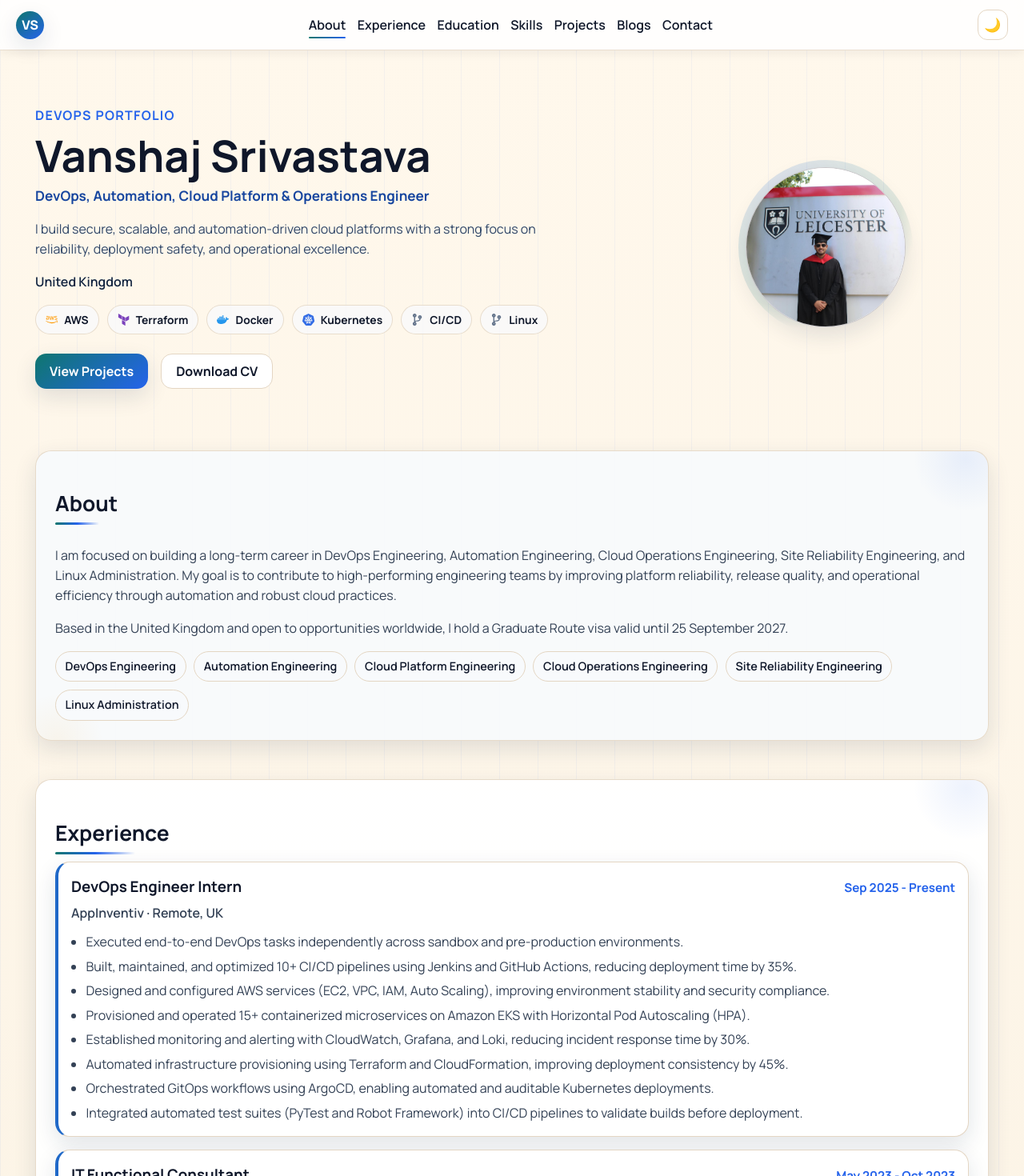
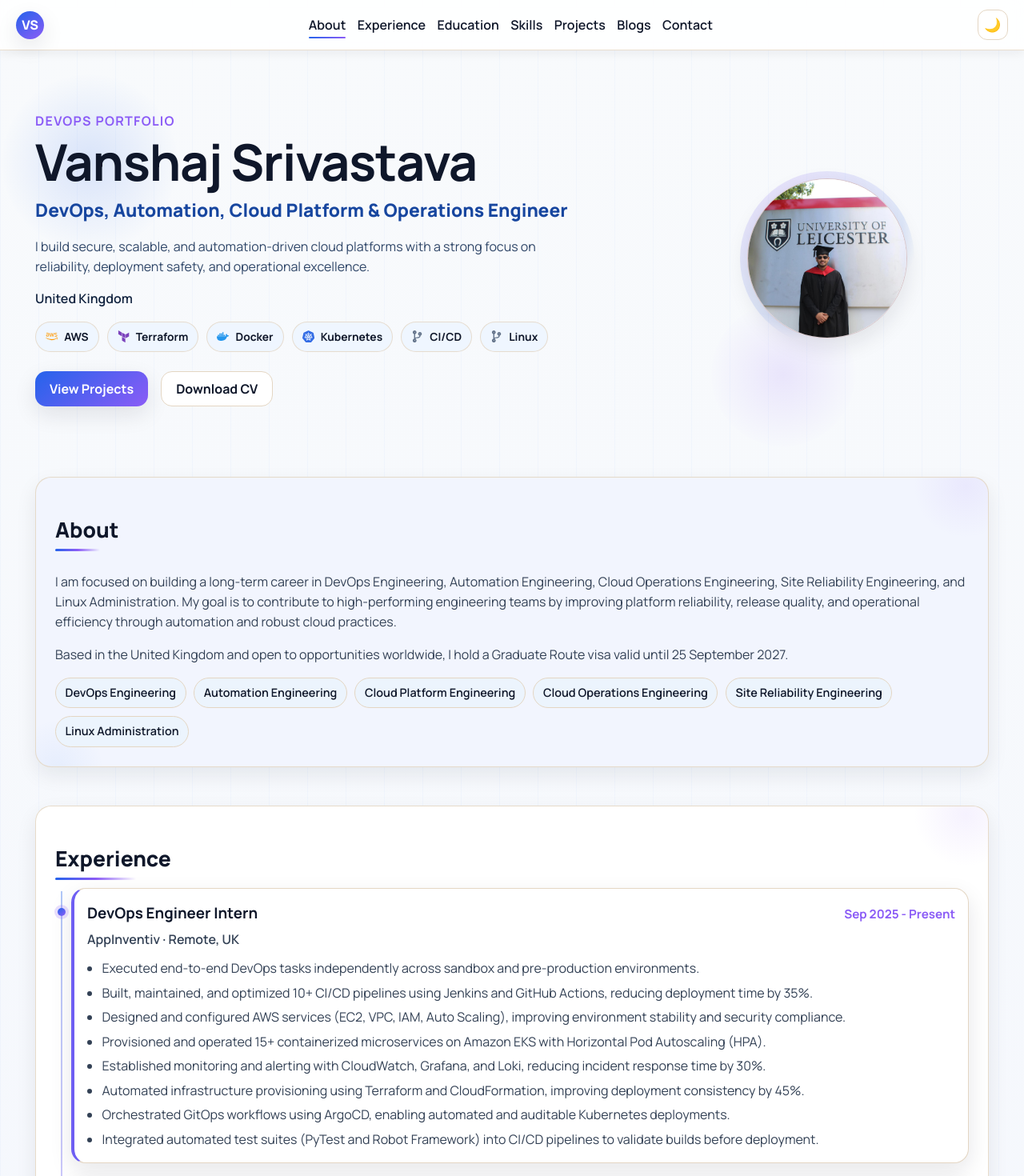
Before and after one commit to Vanshajsrivastava/react-frontend, a React (Create React App) app: page / in a window 1280 px wide. Shown: the top 1470 px of the page at 80% size. Built offline with nearby package versions, Linux system fonts and the light colour scheme.

Commit message:
Refine premium portfolio UI styling and section visual hierarchy

```diff
--- a/src/App.css
+++ b/src/App.css
@@ -11,11 +11,11 @@
   --text: #0f172a;
   --muted: #334155;
   --border: #e4d6c3;
-  --accent: #0f766e;
-  --accent-2: #2563eb;
-  --accent-3: #f59e0b;
-  --ring: rgba(37, 99, 235, 0.22);
-  --shadow: 0 10px 28px rgba(20, 39, 77, 0.12);
+  --accent: #2563eb;
+  --accent-2: #8b5cf6;
+  --accent-3: #3b82f6;
+  --ring: rgba(59, 130, 246, 0.26);
+  --shadow: 0 10px 28px rgba(15, 23, 42, 0.1);
 }
 
 :root[data-theme="dark"] {
@@ -48,16 +48,16 @@ body {
 
 :root:not([data-theme="dark"]) body {
   background-image:
-    radial-gradient(980px 420px at 10% -8%, rgba(37, 99, 235, 0.14), transparent 62%),
-    radial-gradient(860px 390px at 94% -10%, rgba(245, 158, 11, 0.16), transparent 61%),
+    radial-gradient(980px 420px at 10% -8%, rgba(59, 130, 246, 0.1), transparent 62%),
+    radial-gradient(860px 390px at 94% -10%, rgba(139, 92, 246, 0.1), transparent 61%),
     repeating-linear-gradient(
       90deg,
-      rgba(37, 99, 235, 0.05) 0,
-      rgba(37, 99, 235, 0.05) 1px,
+      rgba(59, 130, 246, 0.035) 0,
+      rgba(59, 130, 246, 0.035) 1px,
       transparent 1px,
       transparent 48px
     ),
-    linear-gradient(180deg, #fff8ec 0%, #f4ead8 100%);
+    linear-gradient(180deg, #f8fafc 0%, #eef2ff 100%);
 }
 
 :root[data-theme="dark"] body {
@@ -177,29 +177,56 @@ main {
 
 .hero {
   position: relative;
-  padding: var(--space-5) 0 var(--space-4);
+  padding: 52px 0 40px;
+}
+
+.hero::before,
+.hero::after {
+  content: "";
+  position: absolute;
+  border-radius: 999px;
+  pointer-events: none;
+  z-index: 0;
+}
+
+.hero::before {
+  width: 220px;
+  height: 220px;
+  left: -42px;
+  top: 6px;
+  background: radial-gradient(circle, color-mix(in srgb, var(--accent) 15%, transparent), transparent 72%);
+}
+
+.hero::after {
+  width: 180px;
+  height: 180px;
+  right: 14%;
+  bottom: -10px;
+  background: radial-gradient(circle, color-mix(in srgb, var(--accent-2) 13%, transparent), transparent 74%);
 }
 
 :root:not([data-theme="dark"]) .hero {
   background: none;
   border: none;
   border-radius: 0;
-  padding: 2.6rem 0 1.6rem;
+  padding: 52px 0 40px;
 }
 
 :root[data-theme="dark"] .hero {
   background: none;
   border: none;
   border-radius: 0;
-  padding: 2.6rem 0 1.6rem;
+  padding: 52px 0 40px;
 }
 
 .hero-grid {
   display: grid;
   grid-template-columns: 1.3fr 0.7fr;
   align-items: center;
-  gap: var(--space-3);
+  gap: 40px;
   min-height: 360px;
+  position: relative;
+  z-index: 1;
 }
 
 .hero-content {
@@ -265,16 +292,17 @@ main {
 }
 
 .hero h1 {
-  margin: var(--space-1) 0;
-  font-size: clamp(2rem, 4.9vw, 3.4rem);
-  line-height: 1.08;
+  margin: 6px 0 10px;
+  font-size: clamp(2.35rem, 5.3vw, 3.95rem);
+  line-height: 1.02;
+  letter-spacing: -0.02em;
 }
 
 .role {
   margin: 0;
-  font-size: 1.07rem;
+  font-size: clamp(1.06rem, 2vw, 1.42rem);
   color: color-mix(in srgb, var(--text) 80%, var(--accent-2));
-  font-weight: 700;
+  font-weight: 800;
 }
 
 .intro {
@@ -333,7 +361,7 @@ main {
   padding: 7px 12px;
   border-radius: 999px;
   border: 1px solid color-mix(in srgb, var(--border) 80%, transparent);
-  background: color-mix(in srgb, var(--surface-soft) 74%, transparent);
+  background: color-mix(in srgb, #dbeafe 45%, var(--surface));
   font-size: 0.86rem;
   font-weight: 700;
   color: var(--text);
@@ -397,7 +425,7 @@ main {
 
 .section {
   margin-top: 48px;
-  padding: 4px 0;
+  padding: 8px 0;
 }
 
 main > .section:nth-of-type(odd) {
@@ -406,7 +434,7 @@ main > .section:nth-of-type(odd) {
 }
 
 main > .section:nth-of-type(even) {
-  background: color-mix(in srgb, var(--surface-soft) 92%, transparent);
+  background: color-mix(in srgb, #eef2ff 65%, var(--surface-soft));
   border-radius: 20px;
 }
 
@@ -416,7 +444,7 @@ main > .section:nth-of-type(even) {
   border: 1px solid color-mix(in srgb, var(--border) 88%, transparent);
   border-radius: 24px;
   padding: var(--space-3);
-  box-shadow: var(--shadow);
+  box-shadow: 0 10px 26px rgba(15, 23, 42, 0.08);
   overflow: hidden;
 }
 
@@ -458,6 +486,7 @@ main > .section:nth-of-type(even) {
   display: inline-block;
   position: relative;
   color: var(--text);
+  font-weight: 800;
 }
 
 .section h2::after {
@@ -484,7 +513,7 @@ main > .section:nth-of-type(even) {
 
 .focus-pill {
   border: 1px solid var(--border);
-  background: var(--surface-soft);
+  background: color-mix(in srgb, #dbeafe 40%, var(--surface-soft));
   border-radius: 999px;
   padding: 0.45rem 0.72rem;
   font-size: 0.9rem;
@@ -494,7 +523,24 @@ main > .section:nth-of-type(even) {
 
 .experience-list {
   display: grid;
-  gap: var(--space-2);
+  gap: 18px;
+  position: relative;
+  padding-left: 20px;
+}
+
+.experience-list::before {
+  content: "";
+  position: absolute;
+  left: 7px;
+  top: 4px;
+  bottom: 4px;
+  width: 2px;
+  background: linear-gradient(
+    180deg,
+    color-mix(in srgb, var(--accent) 55%, transparent),
+    color-mix(in srgb, var(--accent-2) 52%, transparent)
+  );
+  opacity: 0.65;
 }
 
 .education-list {
@@ -551,12 +597,25 @@ main > .section:nth-of-type(even) {
   box-shadow: var(--shadow);
   border-left: 4px solid color-mix(in srgb, var(--accent-2) 72%, var(--accent));
   transition: transform 170ms ease, box-shadow 170ms ease, border-color 170ms ease;
+  position: relative;
 }
 
 .experience-card:hover {
   transform: translateY(-4px);
   border-color: color-mix(in srgb, var(--accent-2) 40%, var(--border));
   box-shadow: 0 16px 34px color-mix(in srgb, var(--accent-2) 18%, rgba(2, 8, 23, 0.22));
+}
+
+.experience-card::before {
+  content: "";
+  position: absolute;
+  left: -21px;
+  top: 24px;
+  width: 10px;
+  height: 10px;
+  border-radius: 999px;
+  background: linear-gradient(140deg, var(--accent), var(--accent-2));
+  box-shadow: 0 0 0 4px color-mix(in srgb, var(--accent-2) 20%, transparent);
 }
 
 .exp-head {
@@ -687,16 +746,17 @@ main > .section:nth-of-type(even) {
 }
 
 .skill-item {
-  display: grid;
-  grid-template-columns: 1.45rem 1fr;
+  display: inline-grid;
+  grid-template-columns: 1.2rem auto;
   align-items: center;
-  gap: 0.62rem;
-  padding: 0.62rem 0.72rem;
+  gap: 0.52rem;
+  padding: 0.44rem 0.72rem;
   border: 1px solid var(--border);
-  border-radius: 12px;
+  border-radius: 999px;
   background: color-mix(in srgb, var(--surface-soft) 78%, transparent);
   box-shadow: 0 2px 8px color-mix(in srgb, var(--text) 6%, transparent);
   transition: transform 150ms ease, box-shadow 150ms ease, border-color 150ms ease, background 150ms ease;
+  width: fit-content;
 }
 
 .skill-item:hover {
@@ -720,6 +780,10 @@ main > .section:nth-of-type(even) {
   min-height: 100%;
   transition: transform 170ms ease, box-shadow 170ms ease, border-color 170ms ease;
   overflow: hidden;
+}
+
+.project-card:hover {
+  border-color: color-mix(in srgb, var(--accent-2) 45%, var(--border));
 }
 
 .project-thumb-wrap {
@@ -780,7 +844,7 @@ main > .section:nth-of-type(even) {
   padding: 4px 10px;
   border-radius: 999px;
   border: 1px solid color-mix(in srgb, var(--border) 85%, transparent);
-  background: color-mix(in srgb, var(--surface-soft) 76%, transparent);
+  background: color-mix(in srgb, #dbeafe 46%, var(--surface));
   font-size: 0.76rem;
   font-weight: 700;
   color: var(--text);
@@ -800,7 +864,7 @@ main > .section:nth-of-type(even) {
   padding: 3px 9px;
   border-radius: 999px;
   border: 1px dashed color-mix(in srgb, var(--accent-2) 44%, var(--border));
-  background: color-mix(in srgb, var(--surface-soft) 64%, transparent);
+  background: color-mix(in srgb, #eef2ff 74%, var(--surface));
   font-size: 0.72rem;
   font-weight: 700;
   color: var(--text);
@@ -1060,6 +1124,13 @@ main > .section:nth-of-type(even) {
   grid-template-columns: 2.05rem 1fr;
   align-items: start;
   gap: 0.7rem;
+  transition: transform 150ms ease, box-shadow 150ms ease, border-color 150ms ease;
+}
+
+.service-item:hover {
+  transform: translateY(-1px);
+  border-color: color-mix(in srgb, var(--accent-2) 45%, var(--border));
+  box-shadow: 0 10px 18px color-mix(in srgb, var(--accent-2) 16%, rgba(2, 8, 23, 0.2));
 }
 
 .service-icon-wrap {
@@ -1168,6 +1239,15 @@ footer {
     opacity: 0.64;
   }
 
+  .experience-list {
+    padding-left: 0;
+  }
+
+  .experience-list::before,
+  .experience-card::before {
+    content: none;
+  }
+
   .skills-grid,
   .project-grid,
   .education-list,
```
